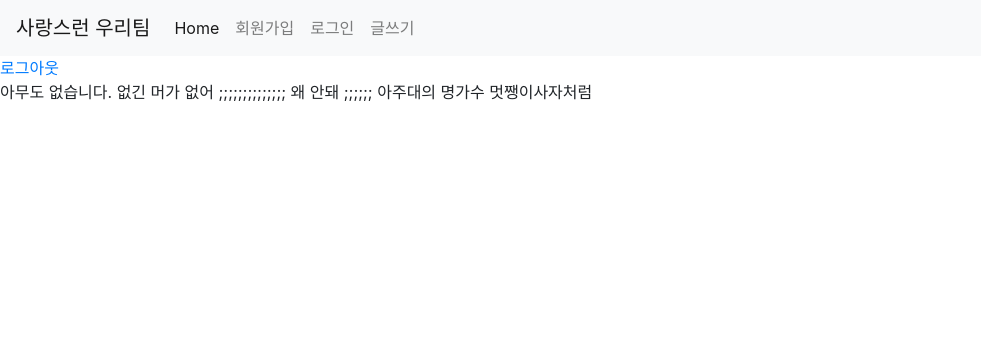
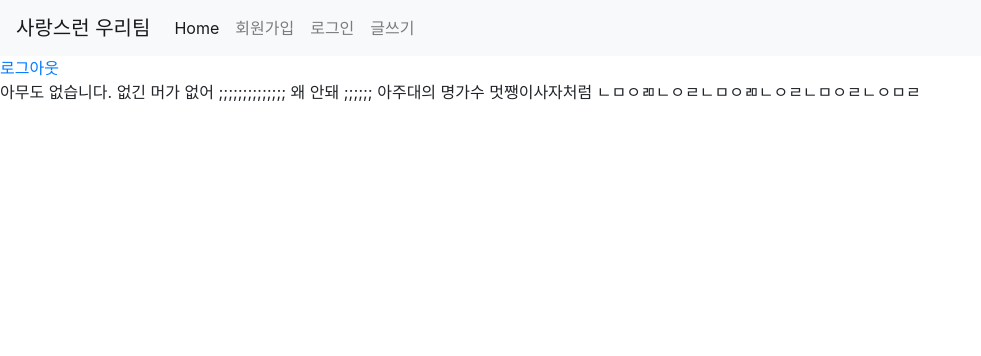
Before and after one commit to ajoulikelion8/toyProject_hoyeon, a Django app: page / in a window 1280 px wide. Shown: the top 356 px of the page, without its empty margins (0-981 px from the left). Run offline with Django 3.2, Linux system fonts and the light colour scheme; data that the repository does not hold is empty; some libraries are stand-ins or nearby versions.

Commit message:
Update home.html

```diff
--- a/crud/templates/crud/home.html
+++ b/crud/templates/crud/home.html
@@ -57,5 +57,6 @@
       </div>
       <hr>
     {% endfor %}
+    ㄴㅁㅇㄻㄴㅇㄹㄴㅁㅇㄻㄴㅇㄹㄴㅁㅇㄹㄴㅇㅁㄹ
 </body>
 </html>
```
